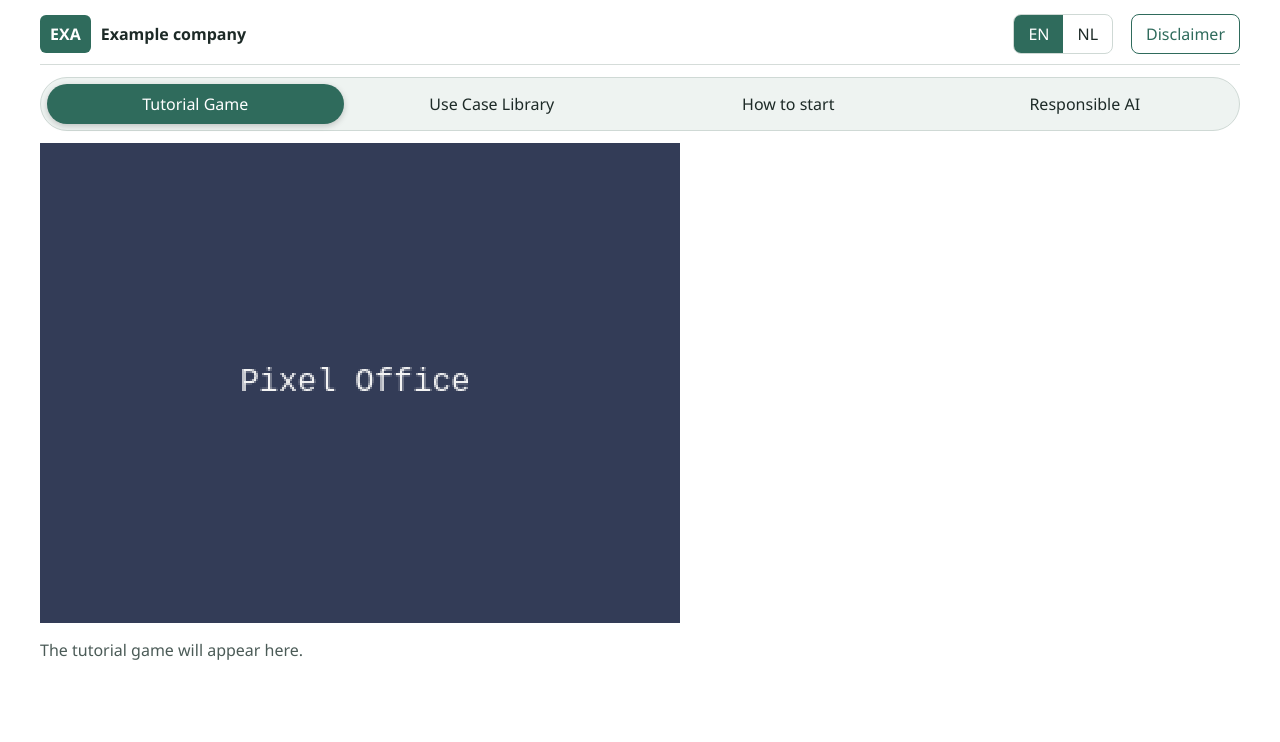
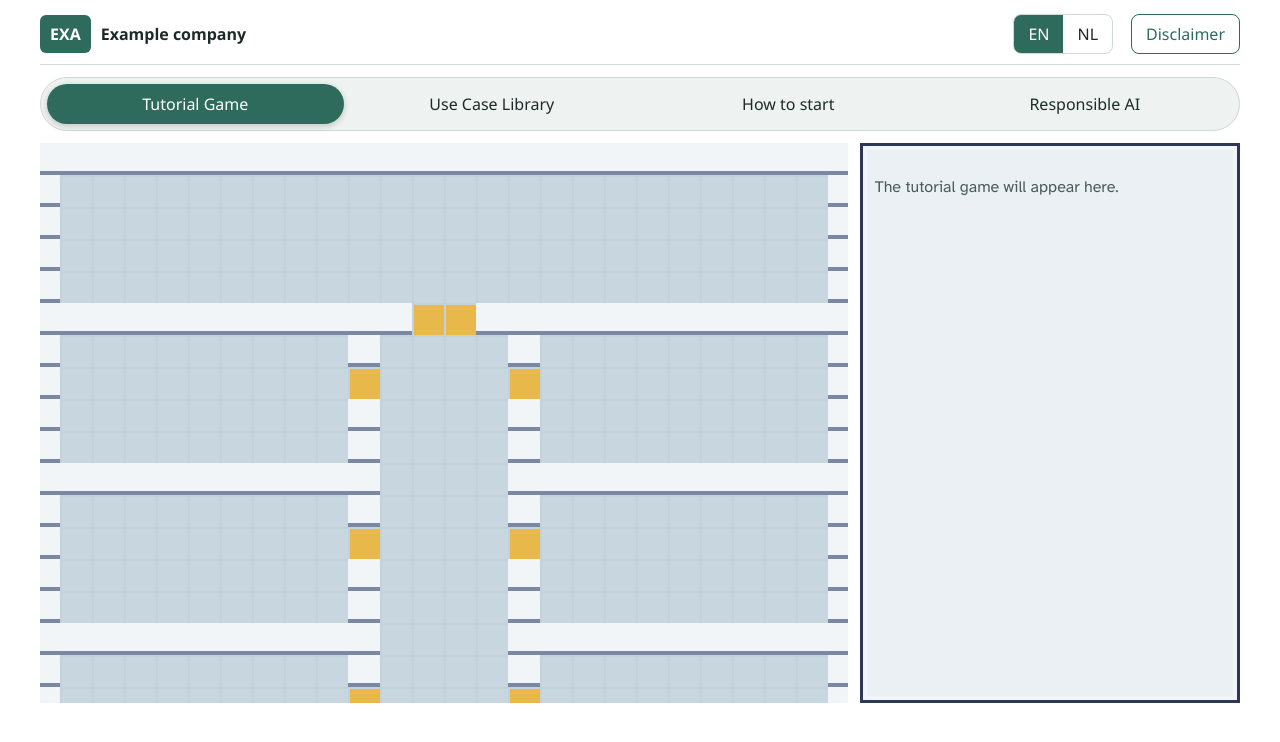
Before and after one commit to xdzhangme/simple-game-art-try, a website built with Vite: page index.html in a window 1280 px wide. Built offline with nearby package versions, Linux system fonts and the light colour scheme.

Commit message:
Render data-driven tile map with scrolling camera (#10)
Co-authored-by: Copilot App <223556219+Copilot@users.noreply.github.com>

```diff
--- a/index.html
+++ b/index.html
@@ -27,8 +27,10 @@
 
     <main>
       <section role="tabpanel" id="panel-game" aria-labelledby="tab-game">
-        <canvas id="game" width="320" height="240"></canvas>
-        <p class="placeholder" data-i18n="game.placeholder"></p>
+        <div class="game-layout">
+          <div class="game-viewport" id="viewport"><canvas id="game"></canvas></div>
+          <aside class="game-card px-panel" id="card"><p class="placeholder" data-i18n="game.placeholder"></p></aside>
+        </div>
       </section>
       <section role="tabpanel" id="panel-library" aria-labelledby="tab-library" hidden>
         <p class="placeholder" data-i18n="library.placeholder"></p>
--- /dev/null
+++ b/src/data/office-map.json
@@ -0,0 +1,194 @@
+{
+ "tileSize": 16,
+ "legend": {
+  " ": "void",
+  "#": "wall",
+  ".": "floor",
+  "D": "door"
+ },
+ "spawn": {
+  "x": 14,
+  "y": 3
+ },
+ "rooms": [
+  {
+   "id": "lobby",
+   "name": "Lobby",
+   "x": 2,
+   "y": 1,
+   "w": 24,
+   "h": 4
+  },
+  {
+   "id": "corridor",
+   "name": "Corridor",
+   "x": 12,
+   "y": 6,
+   "w": 4,
+   "h": 24
+  },
+  {
+   "id": "room-1",
+   "name": "Room 1",
+   "x": 2,
+   "y": 6,
+   "w": 9,
+   "h": 4
+  },
+  {
+   "id": "room-2",
+   "name": "Room 2",
+   "x": 17,
+   "y": 6,
+   "w": 9,
+   "h": 4
+  },
+  {
+   "id": "room-3",
+   "name": "Room 3",
+   "x": 2,
+   "y": 11,
+   "w": 9,
+   "h": 4
+  },
+  {
+   "id": "room-4",
+   "name": "Room 4",
+   "x": 17,
+   "y": 11,
+   "w": 9,
+   "h": 4
+  },
+  {
+   "id": "room-5",
+   "name": "Room 5",
+   "x": 2,
+   "y": 16,
+   "w": 9,
+   "h": 4
+  },
+  {
+   "id": "room-6",
+   "name": "Room 6",
+   "x": 17,
+   "y": 16,
+   "w": 9,
+   "h": 4
+  },
+  {
+   "id": "room-7",
+   "name": "Room 7",
+   "x": 2,
+   "y": 21,
+   "w": 9,
+   "h": 4
+  },
+  {
+   "id": "room-8",
+   "name": "Room 8",
+   "x": 17,
+   "y": 21,
+   "w": 9,
+   "h": 4
+  },
+  {
+   "id": "room-9",
+   "name": "Room 9",
+   "x": 2,
+   "y": 26,
+   "w": 9,
+   "h": 4
+  },
+  {
+   "id": "room-10",
+   "name": "Room 10",
+   "x": 17,
+   "y": 26,
+   "w": 9,
+   "h": 4
+  }
+ ],
+ "tiles": [
+  " ########################## ",
+  " #........................# ",
+  " #........................# ",
+  " #........................# ",
+  " #........................# ",
+  " ############DD############ ",
+  " #.........#....#.........# ",
+  " #.........D....D.........# ",
+  " #.........#....#.........# ",
+  " #.........#....#.........# ",
+  " ###########....########### ",
+  " #.........#....#.........# ",
+  " #.........D....D.........# ",
+  " #.........#....#.........# ",
+  " #.........#....#.........# ",
+  " ###########....########### ",
+  " #.........#....#.........# ",
+  " #.........D....D.........# ",
+  " #.........#....#.........# ",
+  " #.........#....#.........# ",
+  " ###########....########### ",
+  " #.........#....#.........# ",
+  " #.........D....D.........# ",
+  " #.........#....#.........# ",
+  " #.........#....#.........# ",
+  " ###########....########### ",
+  " #.........#....#.........# ",
+  " #.........D....D.........# ",
+  " #.........#....#.........# ",
+  " #.........#....#.........# ",
+  " ########################## "
+ ],
+ "doors": [
+  {
+   "x": 13,
+   "y": 5
+  },
+  {
+   "x": 14,
+   "y": 5
+  },
+  {
+   "x": 11,
+   "y": 7
+  },
+  {
+   "x": 16,
+   "y": 7
+  },
+  {
+   "x": 11,
+   "y": 12
+  },
+  {
+   "x": 16,
+   "y": 12
+  },
+  {
+   "x": 11,
+   "y": 17
+  },
+  {
+   "x": 16,
+   "y": 17
+  },
+  {
+   "x": 11,
+   "y": 22
+  },
+  {
+   "x": 16,
+   "y": 22
+  },
+  {
+   "x": 11,
+   "y": 27
+  },
+  {
+   "x": 16,
+   "y": 27
+  }
+ ]
+}
--- a/src/main.js
+++ b/src/main.js
@@ -1,6 +1,8 @@
 import { config } from './config.js';
 import { applyI18n, setLang } from './i18n.js';
 import { loadTheme } from './theme.js';
+import officeMap from './data/office-map.json';
+import { createMapView } from './tilemap.js';
 
 loadTheme();
 
@@ -39,16 +41,5 @@ document.getElementById('disclaimer-close').addEventListener('click', () => dial
 
 applyI18n();
 
-const canvas = document.getElementById('game');
-const ctx = canvas.getContext('2d');
-
-function frame() {
-  ctx.fillStyle = '#333c57';
-  ctx.fillRect(0, 0, canvas.width, canvas.height);
-  ctx.fillStyle = '#f4f4f4';
-  ctx.font = '16px monospace';
-  ctx.fillText('Pixel Office', 100, 124);
-  requestAnimationFrame(frame);
-}
-
-requestAnimationFrame(frame);
+const mapView = createMapView(document.getElementById('game'), document.getElementById('viewport'), officeMap);
+loadTheme().then(() => mapView.redraw());
--- a/src/style.css
+++ b/src/style.css
@@ -203,9 +203,6 @@ button:focus-visible {
 
 #game {
   display: block;
-  width: min(100%, 640px);
-  aspect-ratio: 4 / 3;
-  background: #1a1c2c;
   image-rendering: pixelated;
 }
 
@@ -223,3 +220,22 @@ dialog h2 {
 dialog .dis {
   margin-left: 0;
 }
+
+.game-layout {
+  display: grid;
+  grid-template-columns: 68fr 32fr;
+  gap: 12px;
+  height: 70vh;
+  min-height: 360px;
+}
+
+.game-viewport {
+  overflow: hidden;
+  min-width: 0;
+  background: #1a1c2c;
+}
+
+.game-card {
+  padding: 12px;
+  overflow: auto;
+}
--- /dev/null
+++ b/src/tilemap.js
@@ -0,0 +1,105 @@
+// Tile map renderer and camera. Tiles are drawn as placeholders from theme CSS variables.
+export const SCALE = 2;
+
+export function mapSize(map) {
+  return {
+    width: map.tiles[0].length * map.tileSize,
+    height: map.tiles.length * map.tileSize,
+  };
+}
+
+// Centers the view on (x, y) in map pixels, clamped so the view stays inside the map.
+// A map smaller than the view is centered instead.
+export function clampCamera(x, y, view, size) {
+  const axis = (pos, v, m) => (m <= v ? (m - v) / 2 : Math.min(Math.max(pos - v / 2, 0), m - v));
+  return { x: axis(x, view.width, size.width), y: axis(y, view.height, size.height) };
+}
+
+export function tileAt(map, col, row) {
+  const ch = map.tiles[row]?.[col];
+  return ch === undefined ? 'void' : map.legend[ch] ?? 'void';
+}
+
+function palette() {
+  const css = getComputedStyle(document.documentElement);
+  const v = (name) => css.getPropertyValue(name).trim();
+  return {
+    wall: v('--wall'),
+    outline: v('--outline'),
+    floor: v('--floor'),
+    grid: v('--grid'),
+    door: v('--marker'),
+    ink: v('--ink'),
+  };
+}
+
+function drawTile(ctx, kind, px, py, t, c) {
+  if (kind === 'void') return;
+  if (kind === 'wall') {
+    ctx.fillStyle = c.wall;
+    ctx.fillRect(px, py, t, t);
+    ctx.fillStyle = c.outline;
+    ctx.fillRect(px, py + t - 2, t, 2);
+    return;
+  }
+  ctx.fillStyle = kind === 'door' ? c.door : c.floor;
+  ctx.fillRect(px, py, t, t);
+  ctx.fillStyle = c.grid;
+  ctx.fillRect(px, py, t, 1);
+  ctx.fillRect(px, py, 1, t);
+}
+
+// Draws the visible tiles; the canvas bitmap is the unscaled view (CSS applies SCALE).
+export function drawMap(ctx, map, camera, view) {
+  const t = map.tileSize;
+  const c = palette();
+  const camX = Math.round(camera.x);
+  const camY = Math.round(camera.y);
+  ctx.fillStyle = c.ink;
+  ctx.fillRect(0, 0, view.width, view.height);
+  const col0 = Math.max(0, Math.floor(camX / t));
+  const row0 = Math.max(0, Math.floor(camY / t));
+  const col1 = Math.min(map.tiles[0].length - 1, Math.floor((camX + view.width) / t));
+  const row1 = Math.min(map.tiles.length - 1, Math.floor((camY + view.height) / t));
+  for (let row = row0; row <= row1; row++) {
+    for (let col = col0; col <= col1; col++) {
+      drawTile(ctx, tileAt(map, col, row), col * t - camX, row * t - camY, t, c);
+    }
+  }
+}
+
+// Sizes the canvas bitmap to the container at an integer scale and redraws on resize.
+// Returns { setTarget(x, y), redraw() } where the camera follows the target in map pixels.
+export function createMapView(canvas, container, map) {
+  const ctx = canvas.getContext('2d');
+  const size = mapSize(map);
+  const target = { x: map.spawn.x * map.tileSize, y: map.spawn.y * map.tileSize };
+  const view = { width: 0, height: 0 };
+
+  function redraw() {
+    if (!view.width || !view.height) return;
+    drawMap(ctx, map, clampCamera(target.x, target.y, view, size), view);
+  }
+
+  function resize() {
+    view.width = Math.floor(container.clientWidth / SCALE);
+    view.height = Math.floor(container.clientHeight / SCALE);
+    canvas.width = view.width;
+    canvas.height = view.height;
+    canvas.style.width = `${view.width * SCALE}px`;
+    canvas.style.height = `${view.height * SCALE}px`;
+    redraw();
+  }
+
+  new ResizeObserver(resize).observe(container);
+  resize();
+
+  return {
+    setTarget(x, y) {
+      target.x = x;
+      target.y = y;
+      redraw();
+    },
+    redraw,
+  };
+}
```
